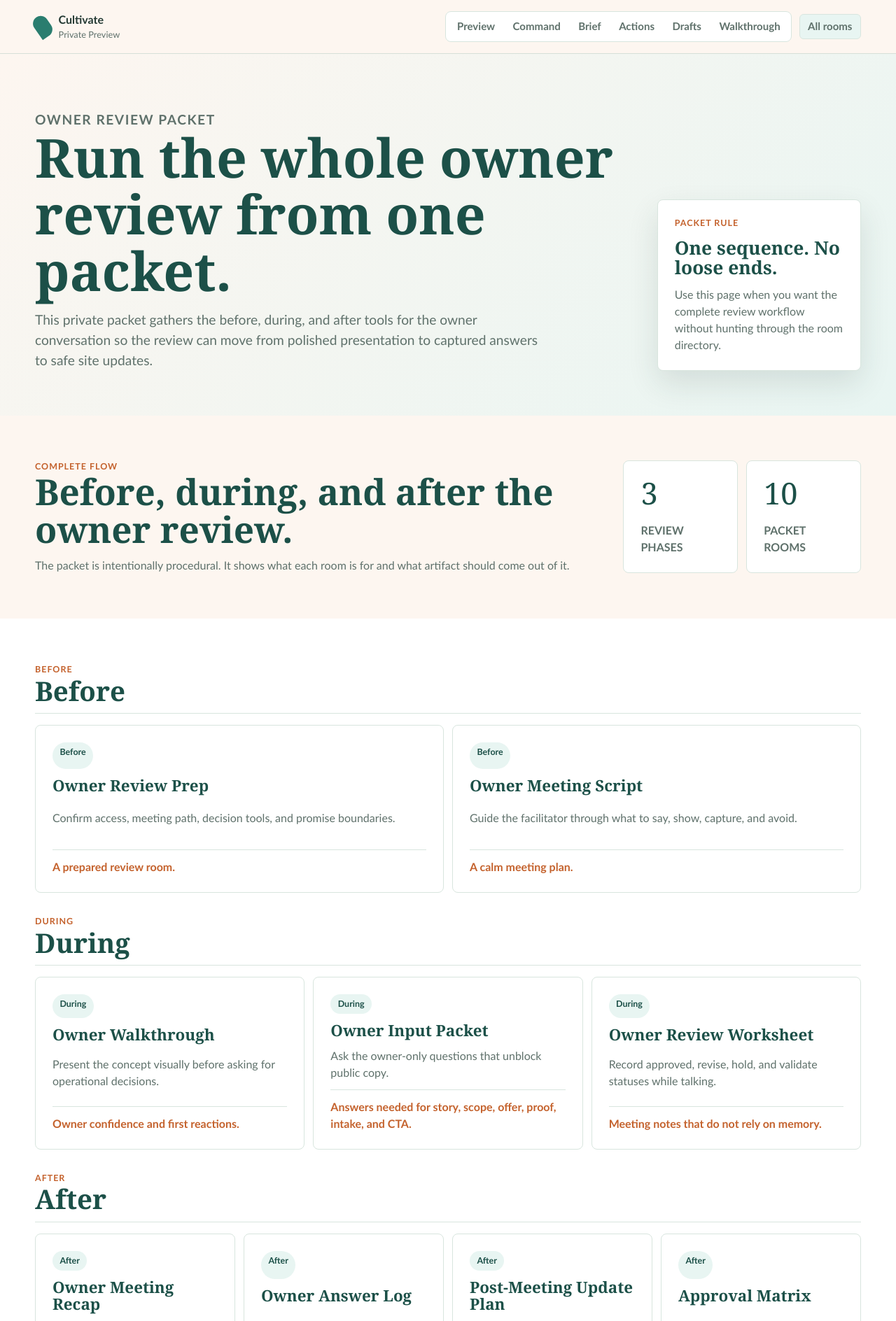
After one commit to Josue-Gimbernard/Cultivate_Web, a Flask app: page /owner-review-packet in a window 1280 px wide. The commit adds this page. Shown: the top 1888 px of the page at 70% size. Run offline with Flask 3, Linux system fonts and the light colour scheme; the visitor is signed in with stand-in values (Sample User, id 1); some libraries are stand-ins or nearby versions.

Commit message:
Add owner review packet

```diff
--- a/app.py
+++ b/app.py
@@ -196,6 +196,15 @@ class OwnerMeetingRecapItem:
     starter_text: str
     next_source: str
     support_route: str
+
+
+@dataclass(frozen=True)
+class OwnerReviewPacketItem:
+    phase: str
+    title: str
+    purpose: str
+    output: str
+    route: str
 
 
 @dataclass(frozen=True)
@@ -1339,6 +1348,80 @@ OWNER_MEETING_RECAP_ITEMS = [
 ]
 
 
+OWNER_REVIEW_PACKET_ITEMS = [
+    OwnerReviewPacketItem(
+        "Before",
+        "Owner Review Prep",
+        "Confirm access, meeting path, decision tools, and promise boundaries.",
+        "A prepared review room.",
+        "owner_review_prep",
+    ),
+    OwnerReviewPacketItem(
+        "Before",
+        "Owner Meeting Script",
+        "Guide the facilitator through what to say, show, capture, and avoid.",
+        "A calm meeting plan.",
+        "owner_meeting_script",
+    ),
+    OwnerReviewPacketItem(
+        "During",
+        "Owner Walkthrough",
+        "Present the concept visually before asking for operational decisions.",
+        "Owner confidence and first reactions.",
+        "owner_walkthrough",
+    ),
+    OwnerReviewPacketItem(
+        "During",
+        "Owner Input Packet",
+        "Ask the owner-only questions that unblock public copy.",
+        "Answers needed for story, scope, offer, proof, intake, and CTA.",
+        "owner_input_packet",
+    ),
+    OwnerReviewPacketItem(
+        "During",
+        "Owner Review Worksheet",
+        "Record approved, revise, hold, and validate statuses while talking.",
+        "Meeting notes that do not rely on memory.",
+        "owner_review_worksheet",
+    ),
+    OwnerReviewPacketItem(
+        "After",
+        "Owner Meeting Recap",
+        "Summarize the meeting into approved, revise, hold, validate, and next-artifact buckets.",
+        "A readable recap before site edits.",
+        "owner_meeting_recap",
+    ),
+    OwnerReviewPacketItem(
+        "After",
+        "Owner Answer Log",
+        "Move confirmed answers into the durable markdown/source-of-truth ledger.",
+        "Logged owner answers.",
+        "owner_answer_log",
+    ),
+    OwnerReviewPacketItem(
+        "After",
+        "Post-Meeting Update Plan",
+        "Convert logged answers into app data, approvals, assumptions, drafts, tests, and memory updates.",
+        "A safe update order.",
+        "post_meeting_update_plan",
+    ),
+    OwnerReviewPacketItem(
+        "After",
+        "Approval Matrix",
+        "Mark what is ready, blocked, internal, or validation-first before public copy changes.",
+        "Updated publishing gate.",
+        "approval_matrix",
+    ),
+    OwnerReviewPacketItem(
+        "After",
+        "Next Actions",
+        "Turn owner answers into concrete artifacts and work queues.",
+        "A clear next build pass.",
+        "next_actions",
+    ),
+]
+
+
 PUBLIC_DRAFT_ITEMS = [
     PublicDraftItem(
         "Home",
@@ -1441,6 +1524,13 @@ REVIEW_SURFACES = [
         "You need a meeting dashboard that explains where to go next.",
         "What should we review today?",
         "review_command_center",
+    ),
+    ReviewSurface(
+        "Start here",
+        "Owner Review Packet",
+        "You want the full before, during, and after owner-review sequence in one place.",
+        "What is the complete review packet?",
+        "owner_review_packet",
     ),
     ReviewSurface(
         "Start here",
@@ -1777,6 +1867,7 @@ DIRECTORY_NAV = (
         "Planning",
         (
             NavItem("Roadmap", "launch_roadmap"),
+            NavItem("Packet", "owner_review_packet"),
             NavItem("Cohort", "founding_cohort"),
             NavItem("Blueprint", "cohort_blueprint"),
             NavItem("Signals", "impact_signals"),
@@ -2176,6 +2267,12 @@ def create_app() -> Flask:
     def owner_preview():
         return render_template("owner_preview.html", spaces=SPACES)
 
+    @app.get("/owner-review-packet")
+    def owner_review_packet():
+        return render_template(
+            "owner_review_packet.html", packet_items=OWNER_REVIEW_PACKET_ITEMS
+        )
+
     @app.get("/ui-kitchen-sink")
     def ui_kitchen_sink():
         return render_template("ui_kitchen_sink.html", spaces=SPACES)
--- a/static/css/pages/review-command-center.css
+++ b/static/css/pages/review-command-center.css
@@ -249,10 +249,120 @@
   text-decoration: none;
 }
 
+.packet-summary {
+  align-items: center;
+  display: grid;
+  gap: var(--space-6);
+  grid-template-columns: minmax(0, 1fr) minmax(18rem, 0.42fr);
+}
+
+.packet-summary p:not(.eyebrow) {
+  color: var(--color-ink-soft);
+  padding-top: var(--space-3);
+}
+
+.packet-summary__stats {
+  display: grid;
+  gap: var(--space-3);
+  grid-template-columns: repeat(2, minmax(0, 1fr));
+}
+
+.packet-summary__stats article {
+  background: var(--color-white);
+  border: 1px solid var(--color-line);
+  border-radius: var(--radius-md);
+  display: grid;
+  gap: var(--space-2);
+  padding: var(--space-5);
+}
+
+.packet-summary__stats span {
+  color: var(--color-teal-900);
+  font-family: var(--font-display);
+  font-size: 2.7rem;
+  line-height: 1;
+}
+
+.packet-summary__stats p {
+  color: var(--color-ink-soft);
+  font-weight: 700;
+  text-transform: uppercase;
+}
+
+.packet-list {
+  display: grid;
+  gap: var(--space-6);
+}
+
+.packet-phase {
+  display: grid;
+  gap: var(--space-4);
+}
+
+.packet-phase__heading {
+  border-bottom: 1px solid var(--color-line);
+  padding-bottom: var(--space-3);
+}
+
+.packet-phase__heading h2 {
+  font-size: clamp(1.8rem, 3vw, 3rem);
+}
+
+.packet-grid {
+  display: grid;
+  gap: var(--space-3);
+  grid-template-columns: repeat(auto-fit, minmax(260px, 1fr));
+}
+
+.packet-card {
+  background: var(--color-white);
+  border: 1px solid var(--color-line);
+  border-radius: var(--radius-md);
+  display: grid;
+  gap: var(--space-3);
+  min-height: 15rem;
+  padding: var(--space-5);
+  text-decoration: none;
+}
+
+.packet-card:hover,
+.packet-card:focus-visible {
+  border-color: var(--color-teal-700);
+  outline: 0;
+}
+
+.packet-card span {
+  background: var(--color-mint-100);
+  border-radius: 999px;
+  color: var(--color-teal-900);
+  font-size: 0.78rem;
+  font-weight: 700;
+  padding: 0.3rem 0.65rem;
+  width: fit-content;
+}
+
+.packet-card h3 {
+  font-size: 1.4rem;
+}
+
+.packet-card p {
+  color: var(--color-ink-soft);
+}
+
+.packet-card footer {
+  align-self: end;
+  border-top: 1px solid var(--color-line);
+  color: var(--color-clay-600);
+  font-weight: 700;
+  padding-top: var(--space-3);
+}
+
 @media (max-width: 760px) {
   .command-hero,
   .command-sequence,
-  .command-close {
+  .command-close,
+  .packet-summary,
+  .packet-summary__stats {
     grid-template-columns: 1fr;
   }
 
--- /dev/null
+++ b/templates/owner_review_packet.html
@@ -0,0 +1,82 @@
+{% extends "base.html" %}
+{% block title %}Owner Review Packet{% endblock %}
+{% block content %}
+<section class="command-hero">
+  <div>
+    <p class="eyebrow">Owner review packet</p>
+    <h1>Run the whole owner review from one packet.</h1>
+    <p>This private packet gathers the before, during, and after tools for the owner conversation so the review can move from polished presentation to captured answers to safe site updates.</p>
+  </div>
+  <aside class="command-hero__note">
+    <span>Packet rule</span>
+    <strong>One sequence. No loose ends.</strong>
+    <p>Use this page when you want the complete review workflow without hunting through the room directory.</p>
+  </aside>
+</section>
+
+<section class="section-band section-band--cream">
+  <div class="section-inner packet-summary">
+    <div>
+      <p class="eyebrow">Complete flow</p>
+      <h2>Before, during, and after the owner review.</h2>
+      <p>The packet is intentionally procedural. It shows what each room is for and what artifact should come out of it.</p>
+    </div>
+    <div class="packet-summary__stats">
+      <article>
+        <span>3</span>
+        <p>review phases</p>
+      </article>
+      <article>
+        <span>{{ packet_items|length }}</span>
+        <p>packet rooms</p>
+      </article>
+    </div>
+  </div>
+</section>
+
+<section class="section-band">
+  <div class="section-inner packet-list">
+    {% set phases = [] %}
+    {% for item in packet_items %}
+      {% if item.phase not in phases %}
+        {% set _ = phases.append(item.phase) %}
+      {% endif %}
+    {% endfor %}
+
+    {% for phase in phases %}
+    <section class="packet-phase">
+      <div class="packet-phase__heading">
+        <p class="eyebrow">{{ phase }}</p>
+        <h2>{{ phase }}</h2>
+      </div>
+      <div class="packet-grid">
+        {% for item in packet_items if item.phase == phase %}
+        <a class="packet-card" href="{{ url_for(item.route) }}">
+          <span>{{ item.phase }}</span>
+          <h3>{{ item.title }}</h3>
+          <p>{{ item.purpose }}</p>
+          <footer>{{ item.output }}</footer>
+        </a>
+        {% endfor %}
+      </div>
+    </section>
+    {% endfor %}
+  </div>
+</section>
+
+<section class="section-band section-band--cream">
+  <div class="section-inner command-close">
+    <div>
+      <p class="eyebrow">Start here next time</p>
+      <h2>This packet is the clean entry point for owner-review work.</h2>
+      <p>The command center remains the full room directory. The packet is the operating sequence for one owner meeting from preparation to post-meeting updates.</p>
+    </div>
+    <div class="command-close__links">
+      <a href="{{ url_for('owner_review_prep') }}">Prep</a>
+      <a href="{{ url_for('owner_meeting_script') }}">Script</a>
+      <a href="{{ url_for('owner_walkthrough') }}">Walkthrough</a>
+      <a href="{{ url_for('post_meeting_update_plan') }}">Update Plan</a>
+    </div>
+  </div>
+</section>
+{% endblock %}
--- a/templates/review_command_center.html
+++ b/templates/review_command_center.html
@@ -84,6 +84,7 @@
       <p>The strongest owner review flow is walkthrough, family journey, approval matrix, then roadmap. That keeps the emotion alive while still landing in concrete next steps.</p>
     </div>
     <div class="command-close__links">
+      <a href="{{ url_for('owner_review_packet') }}">Owner Review Packet</a>
       <a href="{{ url_for('owner_walkthrough') }}">Owner Walkthrough</a>
       <a href="{{ url_for('family_journey') }}">Family Journey Map</a>
       <a href="{{ url_for('approval_matrix') }}">Approval Matrix</a>
```
Also changed, not shown: memory/02-site-strategy.md (+2 -1 lines), memory/04-route-architecture.md (+2 -0 lines), memory/05-owner-preview-rules.md (+1 -0 lines), memory/07-owner-input-workflow.md (+1 -0 lines), tests/test_routes.py (+17 -0 lines), README.md.
